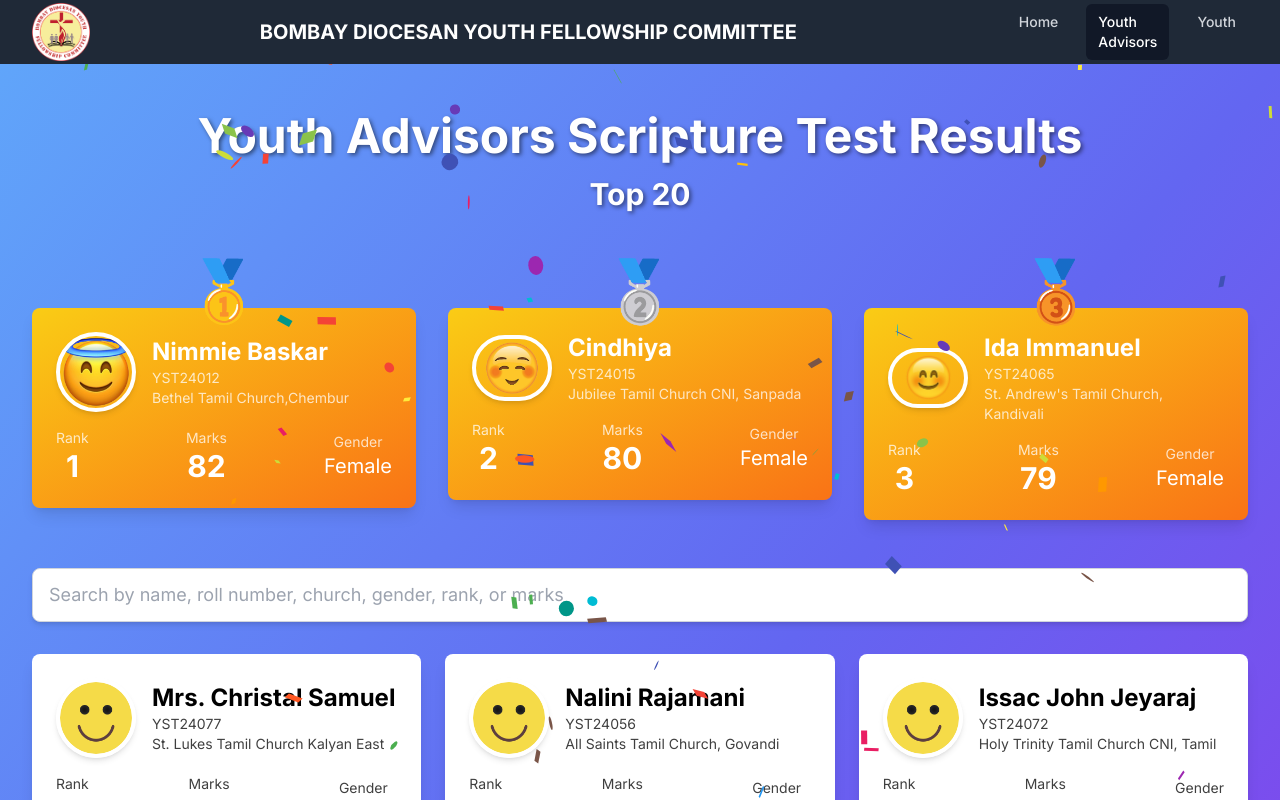
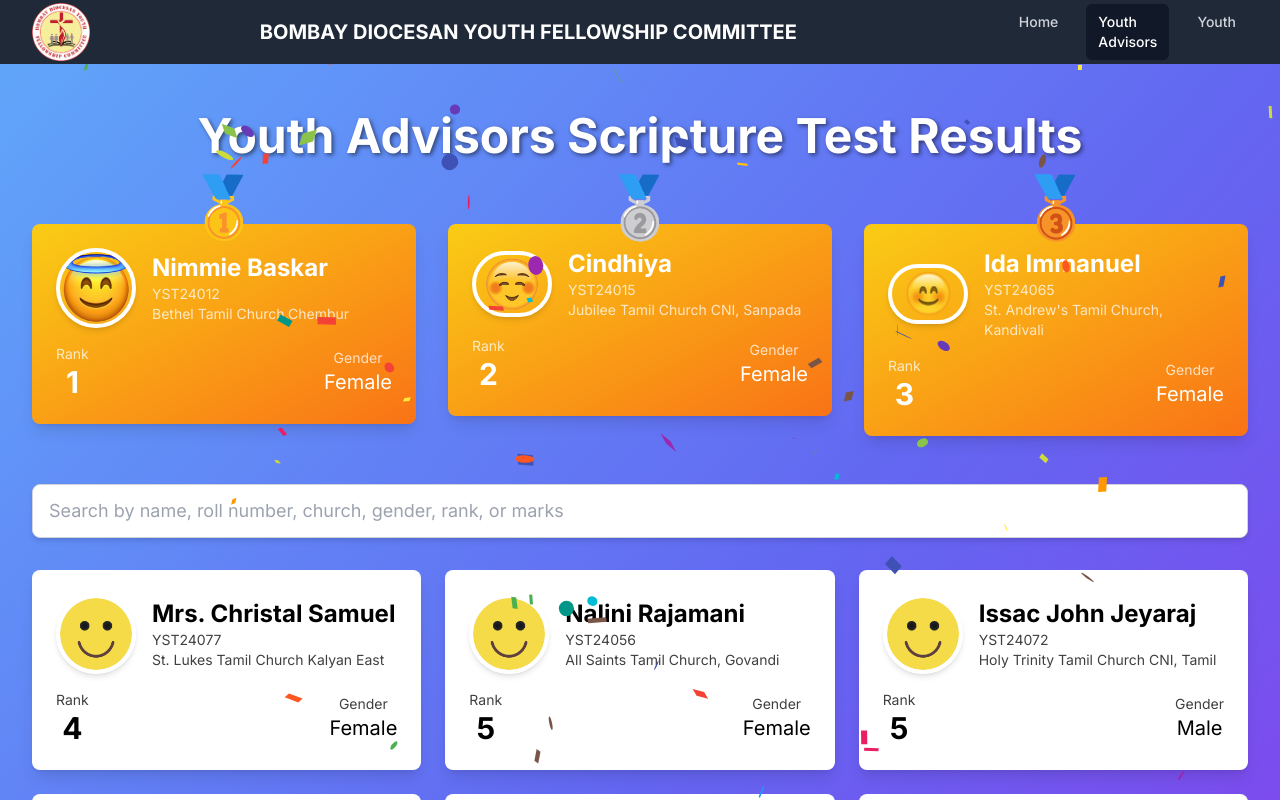
Before and after one commit to MetaSonic001/leaderboard-app, a Next.js app: page /category-a in a window 1280 px wide. Shown: the top 800 px of the page. Built offline with nearby package versions, Linux system fonts and the light colour scheme.

Commit message:
removed marks and top 20 header

```diff
--- a/src/app/category-a/page.tsx
+++ b/src/app/category-a/page.tsx
@@ -12,9 +12,6 @@
       <h2 className="text-5xl font-bold mb-4 text-center text-white shadow-text">
         Youth Advisors Scripture Test Results
       </h2>
-      <h3 className="text-3xl font-bold mb-12 text-center text-white shadow-text">
-        Top 20
-      </h3>
       <div className="max-w-7xl mx-auto">
         <CategoryLeaderboard categoryData={categoryAData} />
       </div>
--- a/src/app/category-b/page.tsx
+++ b/src/app/category-b/page.tsx
@@ -12,9 +12,6 @@
       <h2 className="text-5xl font-bold mb-4 text-center text-white shadow-text">
         Youth Scripture Test Results
       </h2>
-      <h3 className="text-3xl font-bold mb-12 text-center text-white shadow-text">
-        Top 20
-      </h3>
       <div className="max-w-7xl mx-auto">
         <CategoryLeaderboard categoryData={categoryBData} />
       </div>
--- a/src/components/ParticipantCard.tsx
+++ b/src/components/ParticipantCard.tsx
@@ -52,10 +52,6 @@
           <p className="text-3xl font-bold">{participant.rank}</p>
         </div>
         <div className="text-center">
-          <p className="text-sm opacity-75">Marks</p>
-          <p className="text-3xl font-bold">{participant.marks}</p>
-        </div>
-        <div className="text-center">
           <p className="text-sm opacity-75">Gender</p>
           <p className="text-xl">{participant.gender}</p>
         </div>
```
